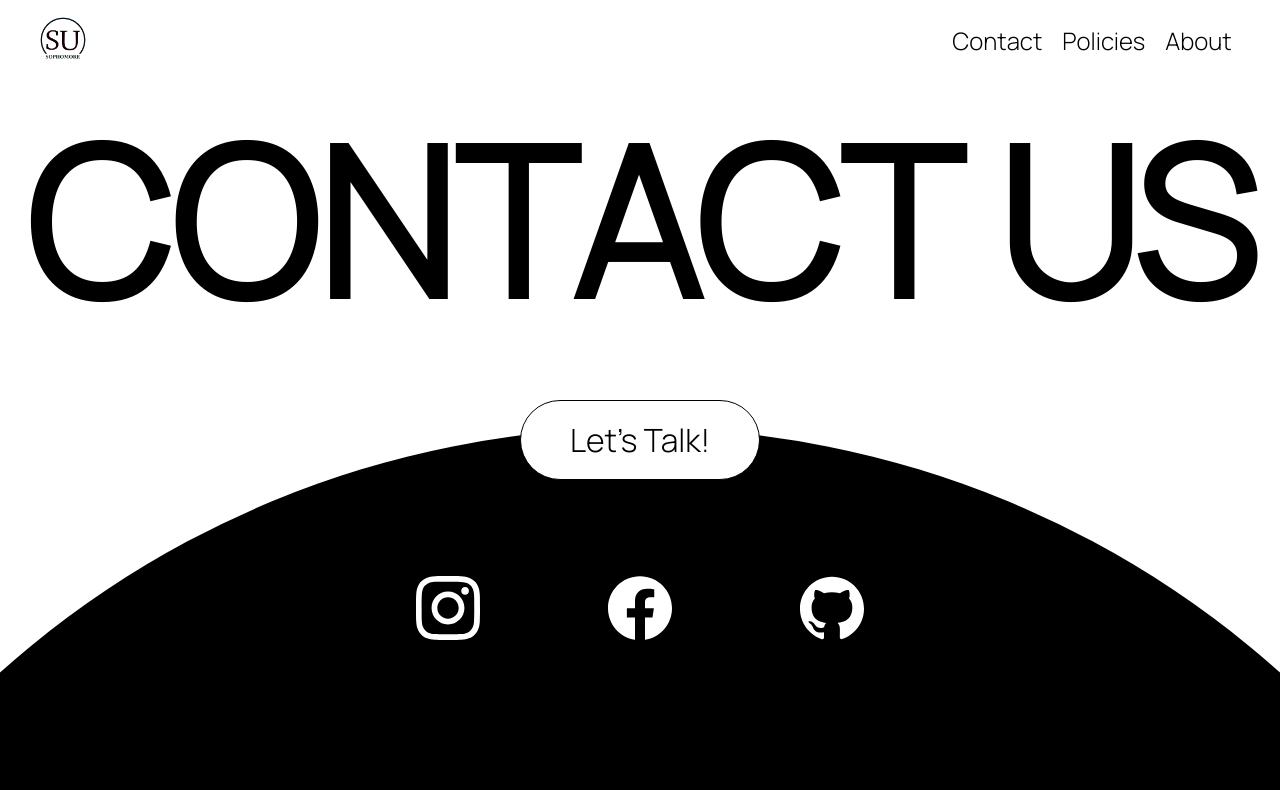
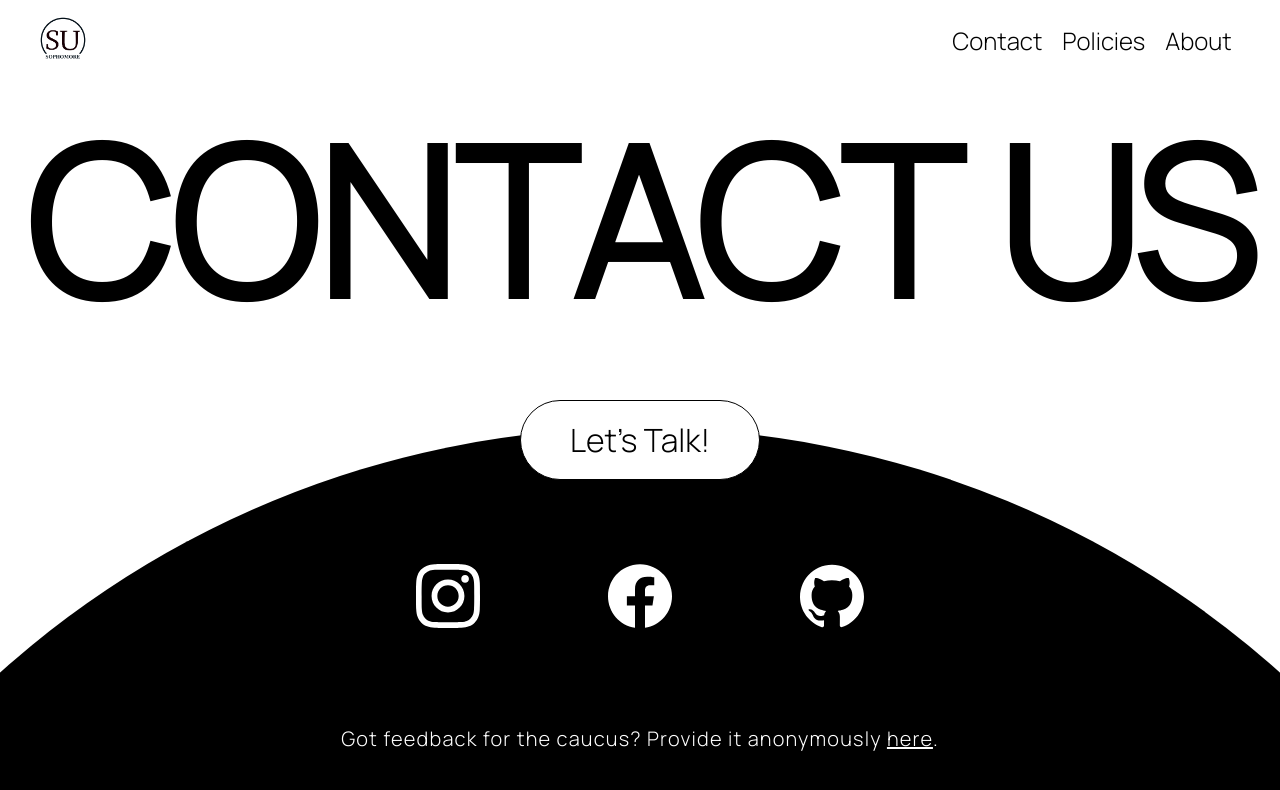
Before and after one commit to leomet07/sophomore.stuysu.org, a Next.js app: page /contact in a window 1280 px wide. Shown: the top 790 px of the page. Built offline with nearby package versions, Linux system fonts and the light colour scheme.

Commit message:
Add preliminary work on limiter div
This is the start of proper control for the decorative background circle

```diff
--- a/pages/contact.tsx
+++ b/pages/contact.tsx
@@ -22,8 +22,8 @@ const Contact: NextPage = () => {
 
                 <div className={styles.prompt}>
                     <p>Let’s Talk!</p>
+                    <div className={styles.limiter}>
                         <div className={styles.circle}/>
-                </div>
                         <div className={styles.buttons}>
                             <IconContext.Provider value={{color: 'white', className: styles.button}}>
                                 <a href={'https://www.instagram.com/sophomorecaucus/'} target={'_blank'} rel="noreferrer">
@@ -37,6 +37,11 @@ const Contact: NextPage = () => {
                                 </a>
                             </IconContext.Provider>
                         </div>
+                        <p id={styles.feedback}>
+                            Got feedback for the caucus? Provide it anonymously <a href={'https://forms.gle/uMz4TydXi1h1biHf8'} target={'_blank'} rel="noreferrer">here</a>.
+                        </p>
+                    </div>
+                </div>
 
             </main>
         </>
--- a/styles/Contact.module.css
+++ b/styles/Contact.module.css
@@ -2,8 +2,6 @@
     height: max(calc(100vh - 65px));
     width: 100vw;
     overflow-x: hidden;
-    overflow-y: hidden;
-
 }
 
 .title {
@@ -55,18 +53,25 @@
     color: #000000;
 }
 
+.limiter {
+    position: absolute;
+    height: calc(100vh - 15rem);
+    width: 100vw;
+
+    top: 35%;
+    overflow-y: clip;
+}
+
 .circle {
+    z-index: -1;
     height: max(75vw, 100vh);
     width: 150vw;
-    z-index: -1;
-
 
     position: absolute;
-    top: 35%;
+    right: -25vw;
 
     border-top-left-radius: 100vw;
     border-top-right-radius: 100vw;
-
 
     /* Prim [day] */
     background: #000000;
@@ -79,10 +84,30 @@
     flex-direction: row;
     justify-content: space-evenly;
     flex-wrap: wrap;
-
+    padding-top: 5vh;
+    padding-bottom: 7.5vh;
 }
 .button {
     width: 4rem;
     height: 4rem;
     margin: 2rem;
 }
+
+#feedback {
+    position: relative;
+    width: 65vw;
+    padding-bottom: 5vh;
+
+    font-family: "Manrope", "Arial", sans-serif;
+    font-style: normal;
+    font-size: 20px;
+    line-height: 27px;
+    letter-spacing: 0.06em;
+
+    /* Base [day] */
+    color: #FFFFFF;
+}
+
+#feedback a {
+    text-decoration: underline;
+}
```
Lines whose indentation alone changed are shown as unchanged.
